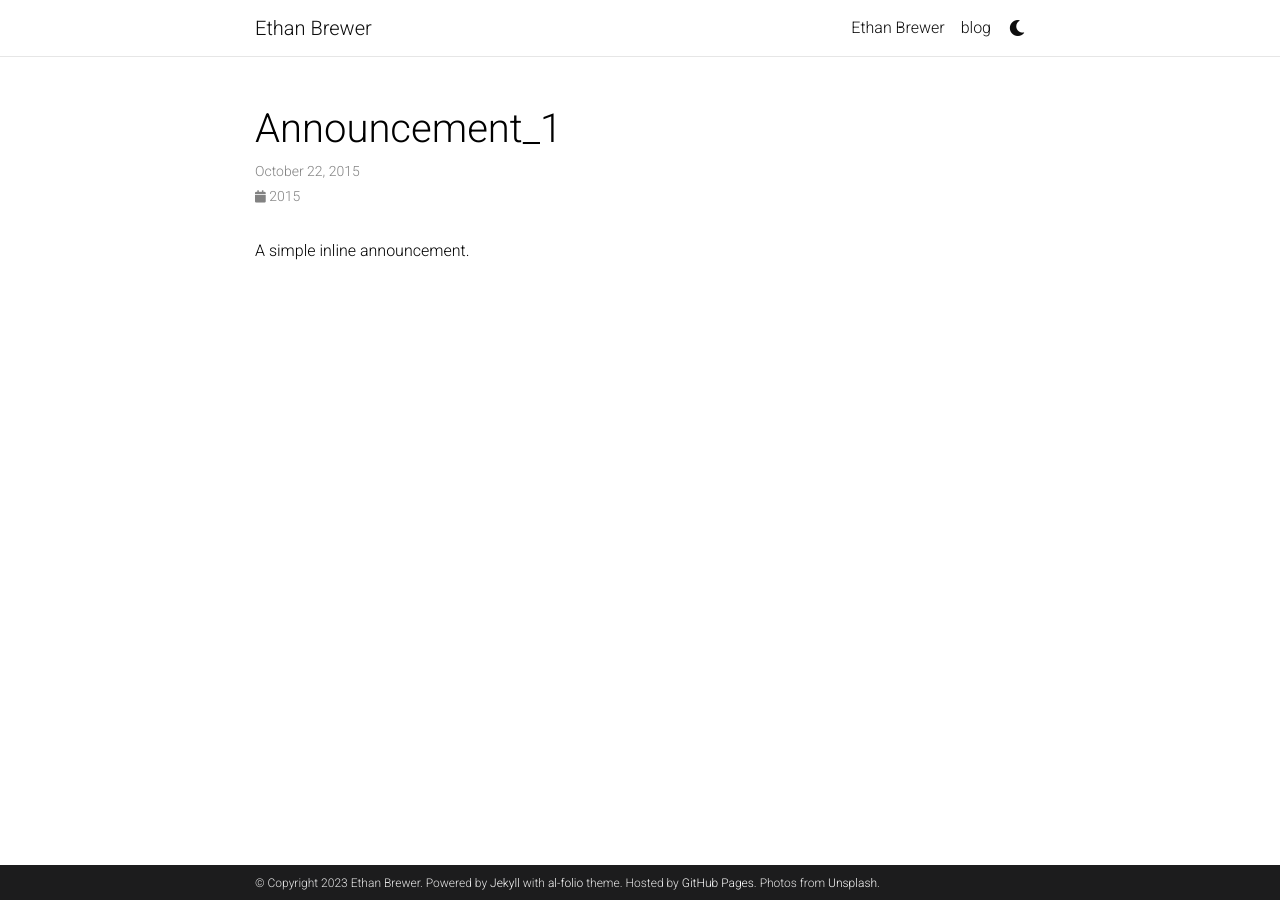
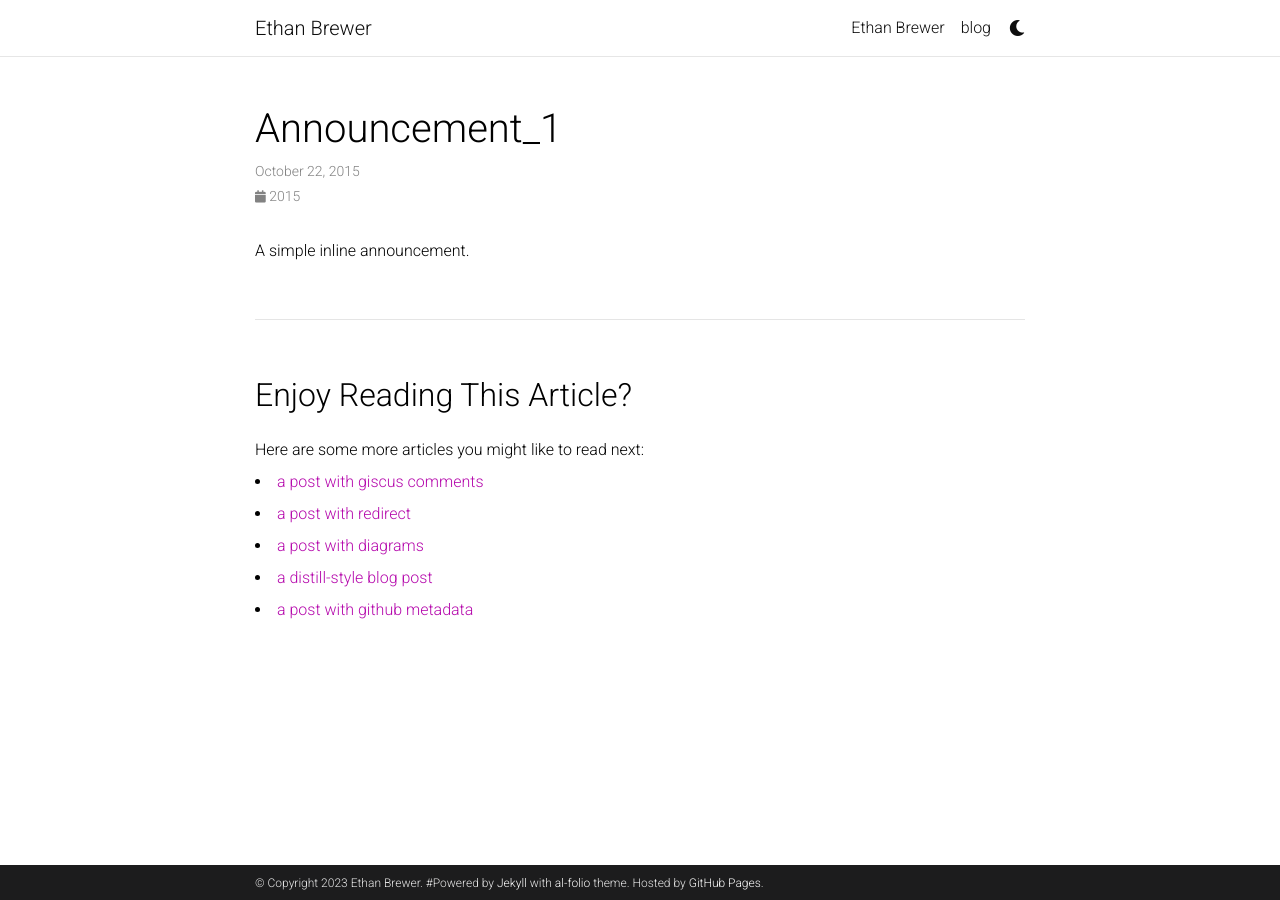
Before and after one commit to EMBrewer/EMBRewer.github.io, a Jekyll site: the page built from _news/announcement_1.md, in a window 1280 px wide. Built offline with Jekyll 4.4.1, drawn with Linux system fonts in a browser that asks for light colours; comment, search, counter and statistics services are not loaded; a style sheet for code colours, icons or effects is not loaded.

Commit message:
Update _config.yml

```diff
--- a/_config.yml
+++ b/_config.yml
@@ -10,9 +10,8 @@
 description: > # the ">" symbol means to ignore newlines until "footer_text:"
   A simple, whitespace theme for academics. Based on [*folio](https://github.com/bogoli/-folio) design.
 footer_text: >
-  Powered by <a href="https://jekyllrb.com/" target="_blank">Jekyll</a> with <a href="https://github.com/alshedivat/al-folio">al-folio</a> theme.
+  #Powered by <a href="https://jekyllrb.com/" target="_blank">Jekyll</a> with <a href="https://github.com/alshedivat/al-folio">al-folio</a> theme.
   Hosted by <a href="https://pages.github.com/" target="_blank">GitHub Pages</a>.
-  Photos from <a href="https://unsplash.com" target="_blank">Unsplash</a>.
 keywords:  # add your own keywords or leave empty
 
 lang: en # the language of your site (for example: en, fr, cn, ru, etc.)
@@ -124,7 +123,7 @@
   enabled: true
 
 related_blog_posts:
-  enabled: false
+  enabled: true
   max_related: 5
 
 # Giscus comments (RECOMMENDED)
```
